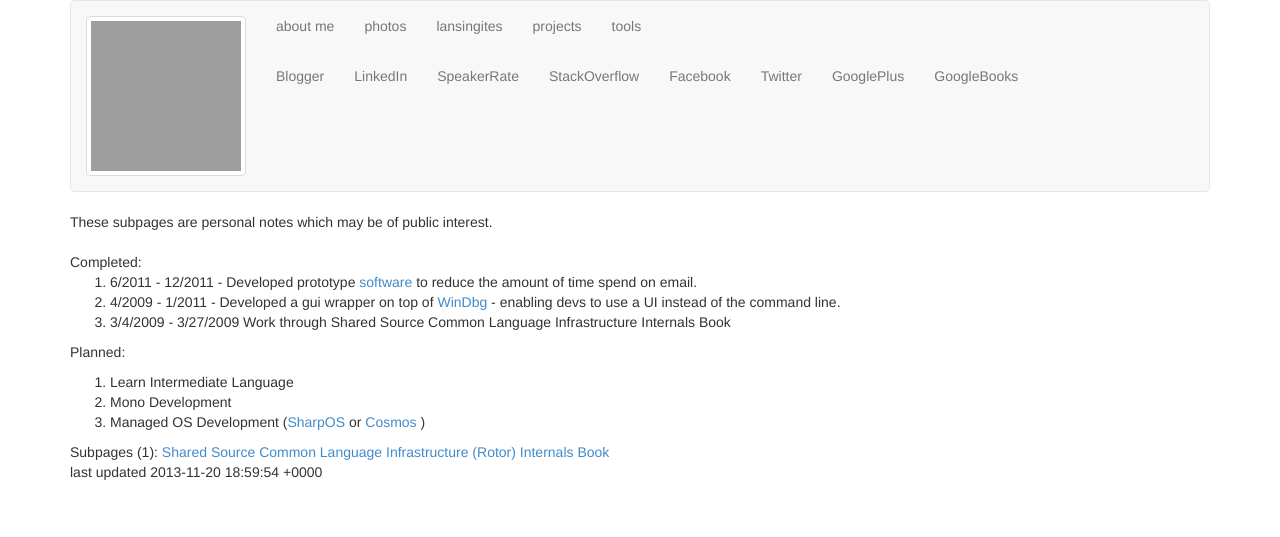
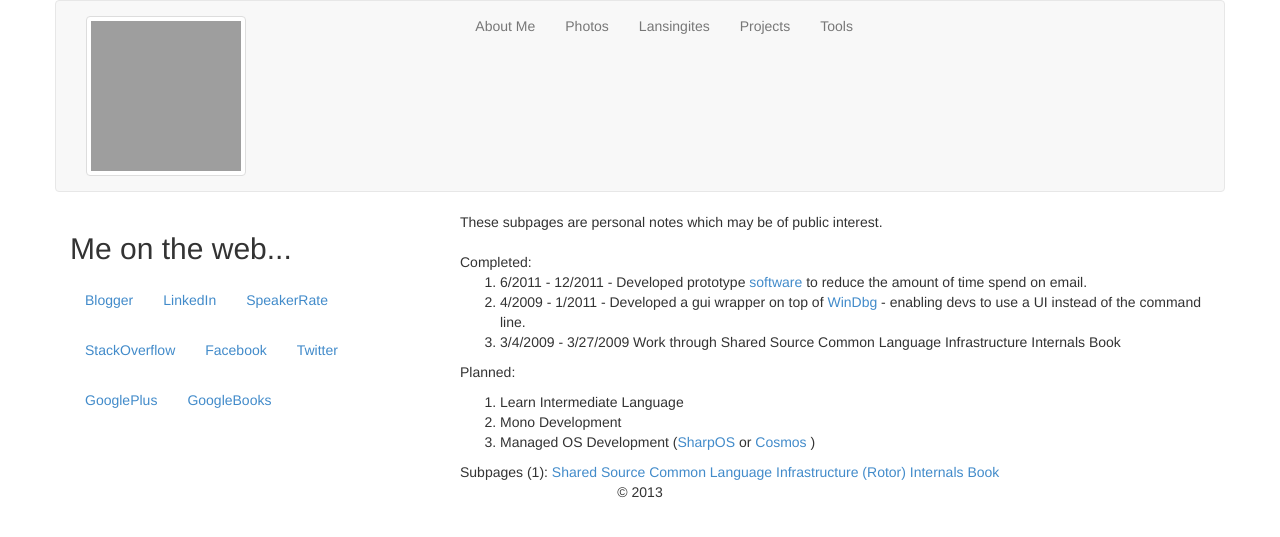
Before and after one commit to davidsilvasmith/davidsilvasmith.github.io, a Jekyll site: the page built from projects.html, in a window 1280 px wide. Shown: the top 537 px of the page. Built offline with Jekyll 4.4.1, drawn with Linux system fonts in a browser that asks for light colours; nearby versions of some CDN libraries; some web fonts are replaced; grey boxes are pictures that could not be loaded.

Commit message:
updated look

```diff
--- a/_layouts/base.html
+++ b/_layouts/base.html
@@ -8,10 +8,9 @@
   <meta name="viewport" content="width=device-width, initial-scale=1.0">
   <meta name="description" content="give bitcoins to friends and family">
   <meta name="author" content="david silva smith">
-  <link href='https://fonts.googleapis.com/css?family=chivo:900' rel='stylesheet' type='text/css'>
   <link rel="stylesheet" type="text/css" href="/stylesheets/bootstrap.min.css" media="screen" />
   <link rel="canonical" href="{{ page.url }}" />
-  <title>david silva smith's homepage</title>
+  <title>David Silva Smith's homepage</title>
   <!-- html5 shim and respond.js ie8 support of html5 elements and media queries -->
     <!--[if lt ie 9]>
       <script src="https://oss.maxcdn.com/libs/html5shiv/3.7.0/html5shiv.js"></script>
@@ -20,19 +19,31 @@
     </head>
     <body>
       <div class="container">
-        <!-- static navbar -->
-        <div class="navbar navbar-default" role="navigation">
-          <div class="navbar-header">
+        <div class="row navbar navbar-default" role="navigation">
+          <div class="col-md-4">
            <a class="navbar-brand" href="/"><img src="http://www.gravatar.com/avatar/38c982e6a1d3ae992a40887a59748cdb?s=150" class="photo img-responsive img-thumbnail"></a>
          </div>
+         <div class="col-md-8">
+          <div >
             <div>
               <ul class="nav navbar-nav">
-              <li><a href="/home/about-me">about me</a></li>
-              <li><a href="/home/photos">photos</a></li>
-              <li><a href="/home/detroiters">lansingites</a></li>
-              <li><a href="/projects">projects</a></li>
-              <li><a href="/tools-i-use">tools</a></li>
+                <li><a href="/home/about-me">About Me</a></li>
+                <li><a href="/home/photos">Photos</a></li>
+                <li><a href="/home/detroiters">Lansingites</a></li>
+                <li><a href="/projects">Projects</a></li>
+                <li><a href="/tools-i-use">Tools</a></li>
               </ul>
+
+            </div>
+          </div>
+        </div>
+      </div>
+
+     <div class="row">
+      <div class="col-md-4  hidden-sm hidden-xs">
+        <h2 >
+          Me on the web...
+        </h2>
        <ul class="nav navbar-nav">
           {% for site in site.data.links %}
           <li>
@@ -43,25 +54,15 @@
           {% endfor %}
         </ul>
        </div>
-          <div class="nav navbar-nav">
 
-        </div>
-      </div>
-
-
-      <!-- main component for a primary marketing message or call to action -->
-      <div >
+      <div class="col-md-8" >
         {{content}}
       </div>
-      <footer>
-        last updated  {{site.time}}
+      <footer class="text-center">
+        © {{ site.time| date: "%Y" }}
+
       </footer>
-    </div> <!-- /container -->
-
-
-    <!-- bootstrap core javascript
-    ================================================== -->
-    <!-- placed at the end of the document so the pages load faster -->
+    </div>
     <script src="https://code.jquery.com/jquery-1.10.2.min.js"></script>
     <script src="/javascripts/bootstrap.min.js"></script>
     <script>
```
Lines whose indentation alone changed are shown as unchanged.
